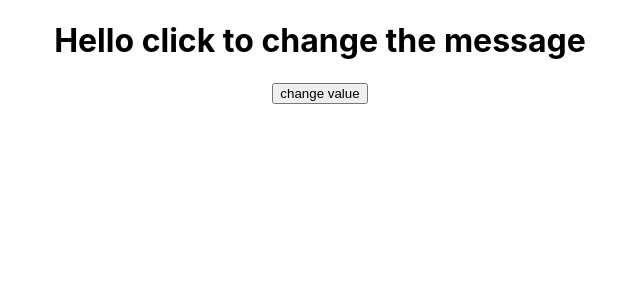
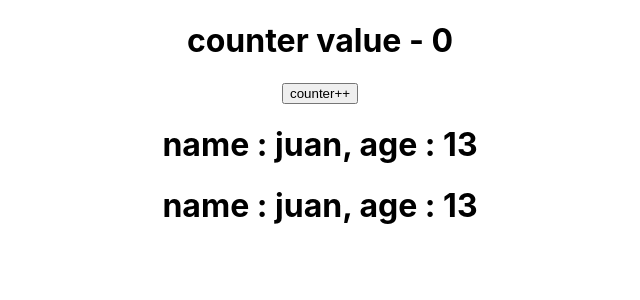
Before and after one commit to jsalazare/fun-with-react, a React (Create React App) app: page / in a window 1280 px wide. Shown: the top 300 px of the page, without its empty margins (320-960 px from the left). Built offline with nearby package versions, Linux system fonts and the light colour scheme.

Commit message:
counter and destructuring props and state

```diff
--- a/src/App.js
+++ b/src/App.js
@@ -6,6 +6,10 @@ import NoJsx from './components/NoJSX'
 import MyElement from './components/MyElement';
 import ErrorBoundary from './components/ErrorBoundary';
 import StateComponent from './components/StateComponent';
+import Counter from './components/Counter';
+import DestructuringStateAndProps from './components/DestructuringStateAndProps';
+import DestructuringPropsAndStateClassComponent
+  from './components/DestructuringPropsAndStateClassComponent';
 
 function App() {
   return (
@@ -13,7 +17,11 @@ function App() {
       {/*<Greet></Greet>*/}
       {/*<MyClass></MyClass>*/}
       {/*<NoJsx></NoJsx>*/}
-      <StateComponent></StateComponent>
+      {/*<StateComponent></StateComponent>*/}
+      <Counter></Counter>
+      <DestructuringStateAndProps name="juan" age="13" ></DestructuringStateAndProps>
+      <DestructuringPropsAndStateClassComponent name="juan" age="13" ></DestructuringPropsAndStateClassComponent>
+
 
     </div>
   );
--- /dev/null
+++ b/src/components/Counter.js
@@ -0,0 +1,43 @@
+import React, { Component } from 'react'
+
+export class Counter extends Component {
+
+    constructor(props) {
+        super(props)
+
+        this.state = {
+            counter: 0
+        }
+    }
+
+    changeCounterValue(){
+
+        this.setState((prevState) => {
+            return {counter: prevState.counter + 1}
+        },
+        () => {
+            console.log(this.state.counter)
+        })
+
+
+    }
+
+    counterFiveTimes(){
+        this.changeCounterValue();
+        this.changeCounterValue();
+        this.changeCounterValue();
+        this.changeCounterValue();
+        this.changeCounterValue();
+    }
+
+    render() {
+        return (
+            <div>
+                <h1>counter value - {this.state.counter}</h1>
+                <button onClick={() => this.counterFiveTimes()}>counter++</button>
+            </div>
+        )
+    }
+}
+
+export default Counter
--- /dev/null
+++ b/src/components/DestructuringPropsAndStateClassComponent.js
@@ -0,0 +1,12 @@
+import React, { Component } from 'react'
+
+export default class DestructuringPropsAndStateClassComponent extends Component {
+    render() {
+        const {name, age} = this.props;
+        return (
+            <div>
+               <h1>name : {name}, age : {age}</h1>
+            </div>
+        )
+    }
+}
--- /dev/null
+++ b/src/components/DestructuringStateAndProps.js
@@ -0,0 +1,12 @@
+import React from 'react'
+
+
+const DestructuringStateAndProps = (props) => {
+    const {name, age} = props //here is the destructure
+    return (
+        <h1>name : {name}, age : {age}</h1>
+    )
+}
+
+
+export default  DestructuringStateAndProps;
```
